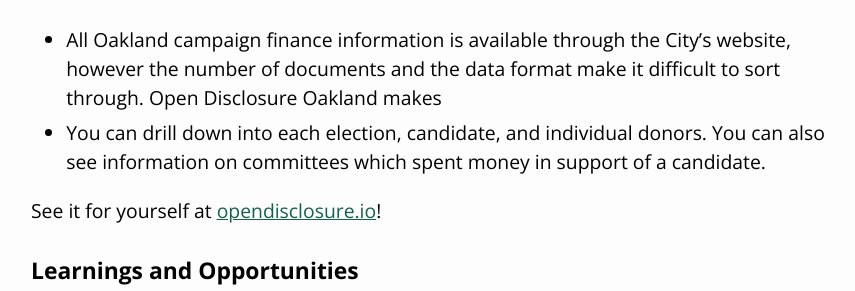
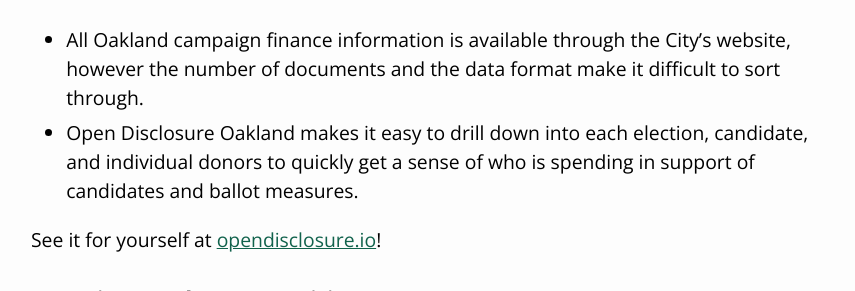
Before and after one commit to openoakland/openoakland.org, a Jekyll site: the page built from src/_posts/2023-05-29-public-ethics-commission-open-disclosure-meetup-recap.md, in a window 1280 px wide and 900 px high, scrolled down 2135 px, cut to the strip 234-525 px from the top of the window. Shown: the whole strip, without its empty margins (207-1062 px from the left). Built offline with Jekyll 4.4.1, drawn with Linux system fonts in a browser that asks for light colours; nearby versions of some CDN libraries; some of the changed text lies outside the part shown.

Commit message:
complete sentence and add link

```diff
--- a/src/_posts/2023-05-29-public-ethics-commission-open-disclosure-meetup-recap.md
+++ b/src/_posts/2023-05-29-public-ethics-commission-open-disclosure-meetup-recap.md
@@ -39,8 +39,8 @@
 {: style="text-align: center"}
 <div><iframe width="560" height="315" src="https://www.youtube-nocookie.com/embed/Zl0i8UwJUBI" title="YouTube video player" frameborder="0" allow="accelerometer; autoplay; clipboard-write; encrypted-media; gyroscope; picture-in-picture; web-share" allowfullscreen></iframe></div>
 
-- All Oakland campaign finance information is available through the City’s website, however the number of documents and the data format make it difficult to sort through. Open Disclosure Oakland makes
-- You can drill down into each election, candidate, and individual donors. You can also see information on committees which spent money in support of a candidate.
+- All Oakland campaign finance information is available through the City’s website, however the number of documents and the data format make it difficult to sort through.
+- Open Disclosure Oakland makes it easy to drill down into each election, candidate, and individual donors to quickly get a sense of who is spending in support of candidates and ballot measures.
 
 See it for yourself at [opendisclosure.io](https://www.opendisclosure.io)!
 
@@ -73,7 +73,7 @@
 
 **Open Disclosure Oakland**
 
-- Campaign finance data is now geocoded and this opens up possibilities for new analysis and presentation of the data. (Show me the money is an example of that.)
+- Campaign finance data is now geocoded and this opens up possibilities for new analysis and presentation of the data. ([Show me the money](https://data.oaklandca.gov/campaign_finance/contribution?electionYear=2023) is an example of that.)
 - New datasets are now available in digital format:
 	- Lobbyist data
 	- Form 700 - statements of economic interest for high ranking public officials - income, investments, property ownership
```
